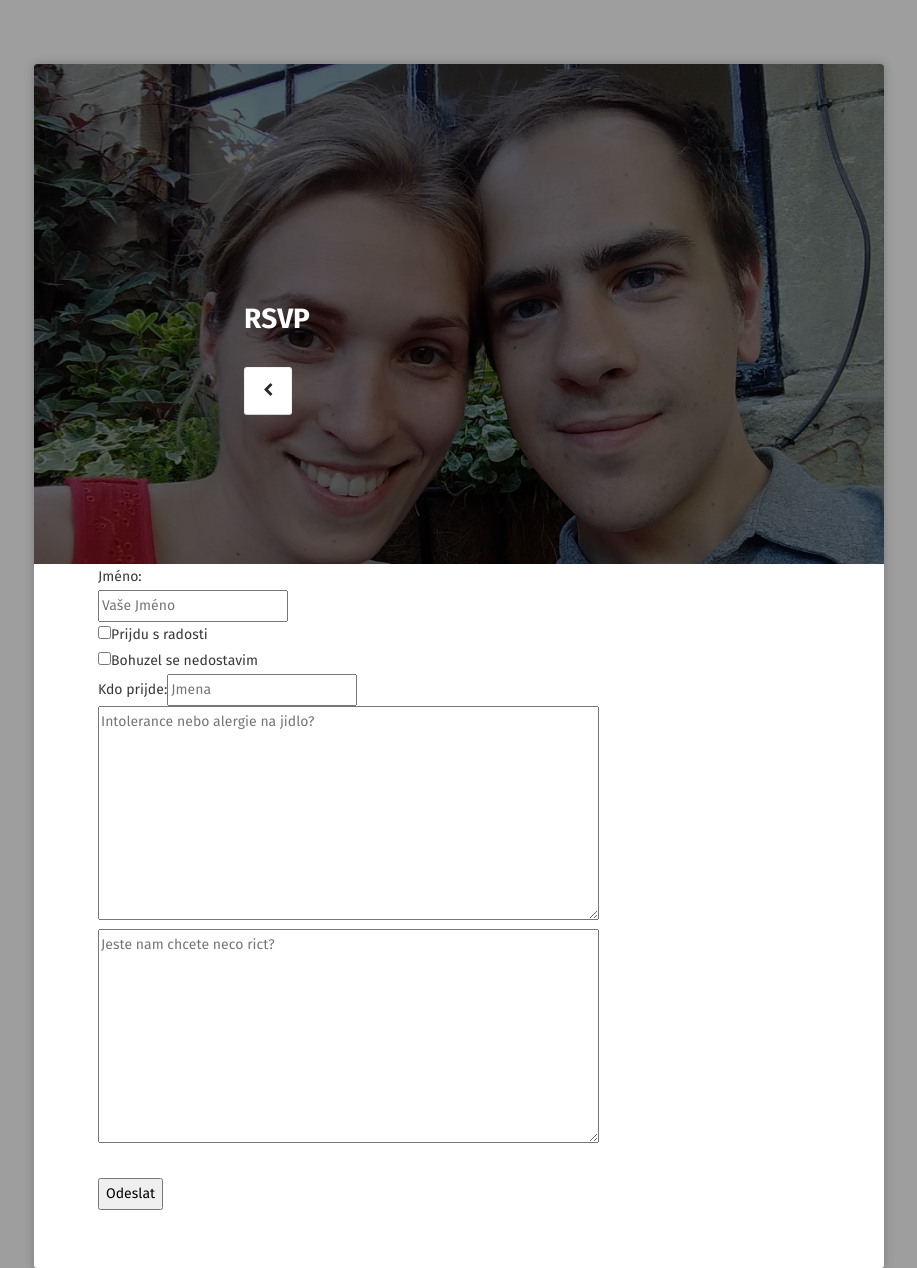
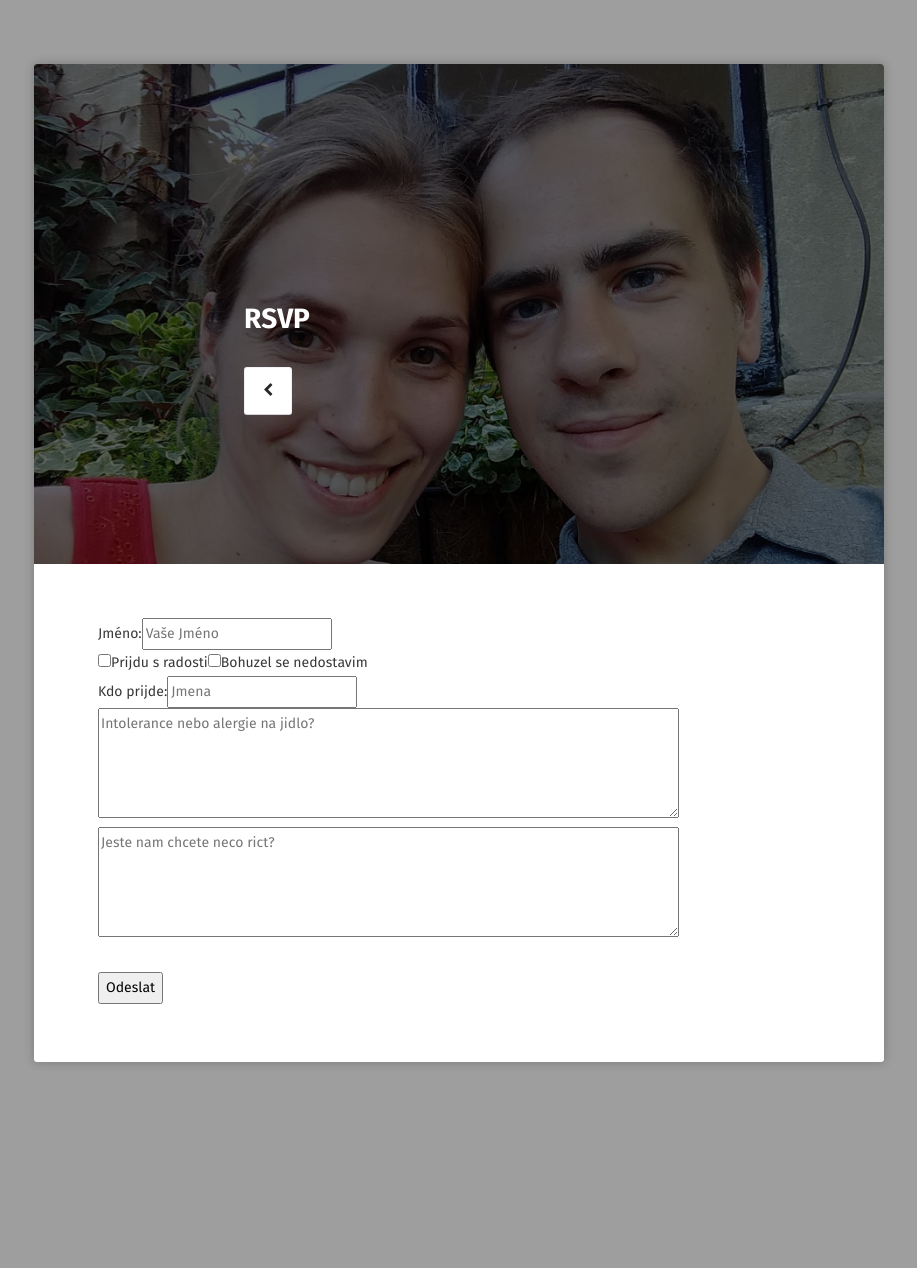
Before and after one commit to Helena-Benoit/Helena-Benoit.github.io, a Jekyll site: the page built from _posts/2019-01-14-rsvp-cz.md, in a window 1280 px wide. Shown: the whole page, without its empty margins (181-1098 px from the left). Built offline with Jekyll 4.4.1, drawn with Linux system fonts in a browser that asks for light colours; some web fonts are replaced; after the commit the page ends 1062 px from its top, so only the background shows below that.

Commit message:
cz form 9

```diff
--- a/_posts/2019-01-14-rsvp-cz.md
+++ b/_posts/2019-01-14-rsvp-cz.md
@@ -7,18 +7,15 @@
 comments: false
 feature: "/assets/img/us/us6.jpg"
 ---
-
-
+<br/>
 <form action="http://getsimpleform.com/messages?form_api_token=e184e367746131b0bf2461bad87f8cd4" method="post">
-
-<label for='name'>Jméno:</label><br/><input type='text' id='name' name='name' placeholder='Vaše Jméno'/><br/>
-<div class="checkbox">
-     <label><input type="checkbox" name='contact' value='Yes'>Prijdu s radosti<br/>
-     <input type="checkbox" name='contact' value='No'>Bohuzel se nedostavim<br/></label>
+<label for='name'>Jméno:</label><input type='text' id='name' name='name' placeholder='Vaše Jméno'/><br/>
+<div class="checkbox"><label>
+     <input type="checkbox" name='contact' value='Yes'>Prijdu s radosti<input type="checkbox" name='contact' value='No'>Bohuzel se nedostavim<br/></label>
 </div>
 <label for='email'>Kdo prijde:</label><input type='text' id='email' name='email' placeholder='Jmena'/><label for='email'></label><br/>
-<textarea id='message' name='message' placeholder='Intolerance nebo alergie na jidlo?' rows='8' cols='60'></textarea><br/>
-<textarea id='message' name='message' placeholder='Jeste nam chcete neco rict?' rows='8' cols='60'></textarea><br/>
+<textarea id='message' name='message' placeholder='Intolerance nebo alergie na jidlo?' rows='4' cols='70'></textarea><br/>
+<textarea id='message' name='message' placeholder='Jeste nam chcete neco rict?' rows='4' cols='70'></textarea><br/>
 <br/>
 <input type='submit' value='Odeslat' />
 <input type="hidden" name="redirect_to" value="https://helena-benoit.github.io/" />
```
